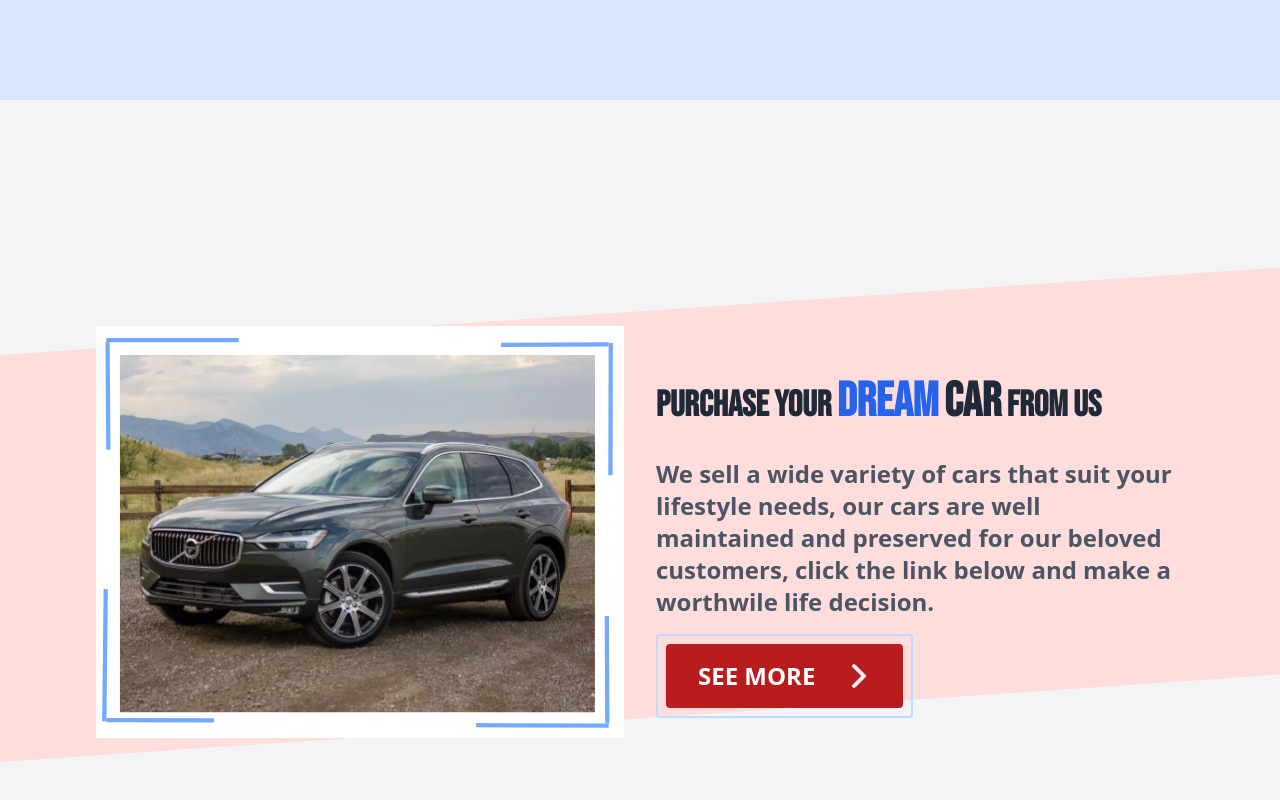
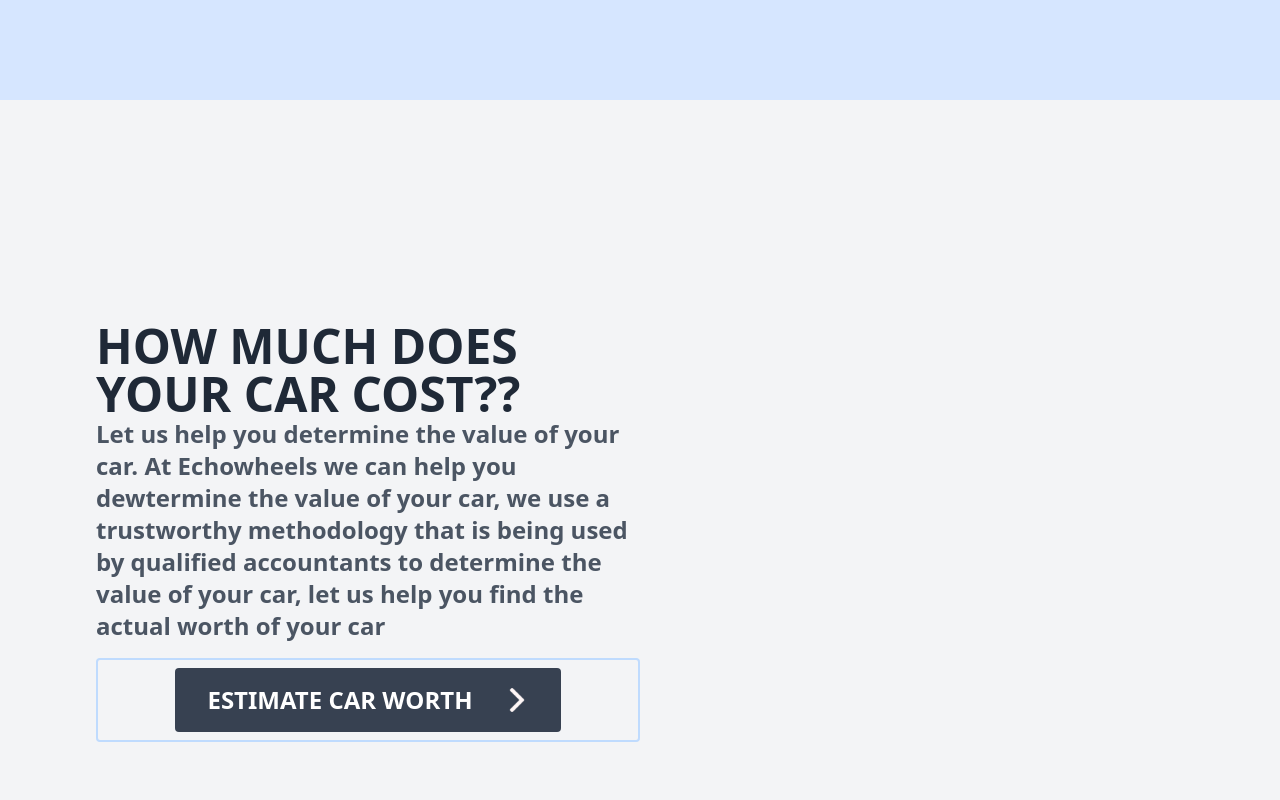
Before and after one commit to mphoshabalala/dealership-marketing-site, a React (Create React App) app: page / in a window 1280 px wide. Shown: the part 700-1500 px from the top of the page. Built offline with nearby package versions, Linux system fonts and the light colour scheme; no server answers; the database is empty.

Commit message:
assets management site added

```diff
--- /dev/null
+++ b/src/components/BecomeADealer.js
@@ -0,0 +1,33 @@
+import React from "react";
+import { Link } from "react-router-dom";
+export default function BecomeADealer({ rightArrow }) {
+  return (
+    <div className="flex-col sm:mt-8 bg-carImg bg-cover bg-center bg-no-repeat px-8 md:px-24 h-screen flex items-center text-gray-800 md:flex-row">
+      <div className="w-1/2 flex-col items-start">
+        <h1 className="text-5xl font-bold ">
+          WORK WITH US, AND BECOME A DEALER
+        </h1>
+        <p className="md:text-2xl text-gray-600 font-semibold">
+          Let us help your business reach new heights, sign-up and become a
+          dealer.
+        </p>
+        <div className="border-blue-200 border-2 flex flex-col md:flex-row  justify-center  p-2 rounded mt-4 w-fit">
+          <Link
+            to="/dealer-form"
+            className="bg-purple-800 px-4 py-2 md:py-4 md:px-8 md:text-2xl text-white font-semibold md:font-bold    rounded flex items-center"
+          >
+            Become A dealer
+            <span>
+              <img
+                className="h-4 md:h-6 ml-2  md:ml-4"
+                src={rightArrow}
+                alt=""
+              />
+            </span>
+          </Link>
+        </div>
+      </div>
+      <div className="w-1/2"></div>
+    </div>
+  );
+}
--- /dev/null
+++ b/src/components/CalculateCarValue.js
@@ -0,0 +1,33 @@
+import React from "react";
+import { Link } from "react-router-dom";
+export default function CalculateCarValue({ rightArrow }) {
+  return (
+    <div className="flex-col sm:mt-8  bg-cover bg-center px-8 md:px-24 h-screen flex items-center text-gray-800 md:flex-row">
+      <div className="w-1/2 flex-col items-start">
+        <h1 className="text-5xl font-bold ">HOW MUCH DOES YOUR CAR COST??</h1>
+        <p className="md:text-2xl text-gray-600 font-semibold flex flex-col items-start">
+          Let us help you determine the value of your car. At Echowheels we can
+          help you dewtermine the value of your car, we use a trustworthy
+          methodology that is being used by qualified accountants to determine
+          the value of your car, let us help you find the actual worth of your
+          car
+        </p>
+        <div className="border-blue-200 border-2 flex  justify-center  p-2 rounded mt-4 ">
+          <Link
+            to="/cars"
+            className="bg-gray-700 px-4 py-2 md:py-4 md:px-8 md:text-2xl text-white font-semibold md:font-bold rounded flex items-center"
+          >
+            ESTIMATE CAR WORTH
+            <span>
+              <img
+                className="h-4 ml-4  md:h-6  md:ml-8"
+                src={rightArrow}
+                alt=""
+              />
+            </span>
+          </Link>
+        </div>
+      </div>
+    </div>
+  );
+}
--- a/src/components/CarReviewForm.js
+++ b/src/components/CarReviewForm.js
@@ -1,5 +1,5 @@
 import React, { useState } from "react";
-import supabase from "../supabase_config/supabase";
+// import supabase from "../supabase_config/supabase";
 import { useNavigate } from "react-router-dom";
 
 export default function CarReviewForm({ carModel, carBrand, id }) {
@@ -12,29 +12,7 @@
   const brand = carModel;
   const model = carBrand;
   const navigate = useNavigate();
-  // console.log(Brand, Model, id, fromDate, toDate);
-  const handleFormSubmit = async (e) => {
-    e.preventDefault();
-    if (!name || !contacts || !email || !fromDate || !toDate) {
-      setFormError("Please fill in all the blanks");
-      return;
-    }
 
-    const { data, error } = await supabase
-      .from("carsForReview")
-      .insert({ brand, model, name, contacts, email, fromDate, toDate });
-
-    if (error) {
-      console.log(error);
-      setFormError("Please fill in all the blanks correctly");
-    }
-
-    if (data) {
-      console.log(data);
-      setFormError(null);
-      navigate("/");
-    }
-  };
   return (
     <div className=" h-full my-8 mx-8 p-8 font-bold text-gray-700">
       <h1 className="text-5xl text-blue-600">
@@ -44,7 +22,7 @@
 
       <form
         className=" w-full flex flex-col items-center justify-center mt-16"
-        onSubmit={handleFormSubmit}
+        // onSubmit={handleFormSubmit}
       >
         {formError && <p>{formError}</p>}
         <input
--- a/src/components/CarsSection.js
+++ b/src/components/CarsSection.js
@@ -1,9 +1,8 @@
 import React from "react";
 import car from "../images/carFront.svg";
 import { Link } from "react-router-dom";
-import rightArrow from "../images/rightArrow.png";
 
-export default function CarsSection() {
+export default function CarsSection({ rightArrow }) {
   return (
     <div className="flex-col sm:mt-8 bg-carImg bg-cover bg-center bg-no-repeat px-8 md:px-24 h-screen flex items-center text-gray-800 md:flex-row">
       <div className=" w-full md:w-1/2">
@@ -25,7 +24,7 @@
             to="/cars"
             className="bg-red-700 px-4 py-2 md:py-4 md:px-8 md:text-2xl text-white font-semibold md:font-bold rounded flex items-center"
           >
-            SEE MORE{"  "}
+            SEE MORE
             <span>
               <img
                 className="h-4 ml-4  md:h-6  md:ml-8"
--- a/src/components/DealersSection.js
+++ b/src/components/DealersSection.js
@@ -2,8 +2,7 @@
 import { useDealers } from "../contexts/dealersContext";
 import dealer from "../images/man1.png";
 import { Link } from "react-router-dom";
-import rightArrow from "../images/rightArrow.png";
-export default function DealersSection() {
+export default function DealersSection({ rightArrow }) {
   return (
     <div className="bg-dealerImage h-screen w-full bg-center bg-cover bg-no-repeat p-8 mb-20  md:p-24">
       <div className="flex flex-col-reverse md:flex-row items-center justify-center">
--- a/src/components/Hero.js
+++ b/src/components/Hero.js
@@ -1,9 +1,8 @@
 import React from "react";
 import polo from "../images/polonobg.png";
 import { Link } from "react-router-dom";
-import rightArrow from "../images/rightArrow.png";
 
-export default function Hero() {
+export default function Hero({ rightArrow }) {
   return (
     <div className="flex flex-col-reverse h-screen w-full md:flex-row items-center justify-center bg-heroImage bg-center bg-cover bg-no-repeat bg-blue-100 px-4 py-40 md:px-16 md:py-20">
       <div className=" w-full md:w-1/3 h-full items-center  flex flex-col  justify-center md:items-start">
--- a/src/components/SellYourCarSection.js
+++ b/src/components/SellYourCarSection.js
@@ -1,15 +1,14 @@
 import React from "react";
 import { Link } from "react-router-dom";
-import rightArrow from "../images/rightArrow.png";
 import paidcar from "../images/paidCar.svg";
 
-export default function SellYourCarSection() {
+export default function SellYourCarSection({ rightArrow }) {
   return (
-    <div className=" h-screen w-full bg-gray-100   p-8 md:p-24">
+    <div className=" h-full w-full bg-gray-100   p-8 md:p-24">
       <div className="flex items-center flex-col-reverse md:flex-row-reverse">
         <div className="w-full md:w-1/2 flex flex-col md:items-start ">
           <h1 className="font-semibold  md:font-bold text-2xl sm:text-center  md:text-4xl  md:justify-center font-Bebas mb-8">
-            SELL YOUR CAR TO US AND{" "}
+            SELL YOUR CAR TO US AND
             <span className="text-green-800 text-3xl md:text-5xl">
               GET PAID IMMEDIATELY!!
             </span>
--- a/src/pages/Homepage.js
+++ b/src/pages/Homepage.js
@@ -7,16 +7,20 @@
 import SellYourCar from "./SellYourCar";
 import SellYourCarSection from "../components/SellYourCarSection";
 import ScrollToTop from "../utilities/ScrollToTop";
-
+import BecomeADealer from "../components/BecomeADealer";
+import rightArrow from "../images/rightArrow.png";
+import CalculateCarValue from "../components/CalculateCarValue";
 export default function Homepage() {
   return (
     <div className="text-gray-900 bg-gray-100">
       <ScrollToTop />
       <Header />
-      <Hero />
-      <CarsSection />
-      <DealersSection />
-      <SellYourCarSection />
+      <Hero rightArrow={rightArrow} />
+      <CalculateCarValue rightArrow={rightArrow} />
+      <CarsSection rightArrow={rightArrow} />
+      <DealersSection rightArrow={rightArrow} />
+      <SellYourCarSection rightArrow={rightArrow} />
+      <BecomeADealer rightArrow={rightArrow} />
       <Footer />
     </div>
   );
```
